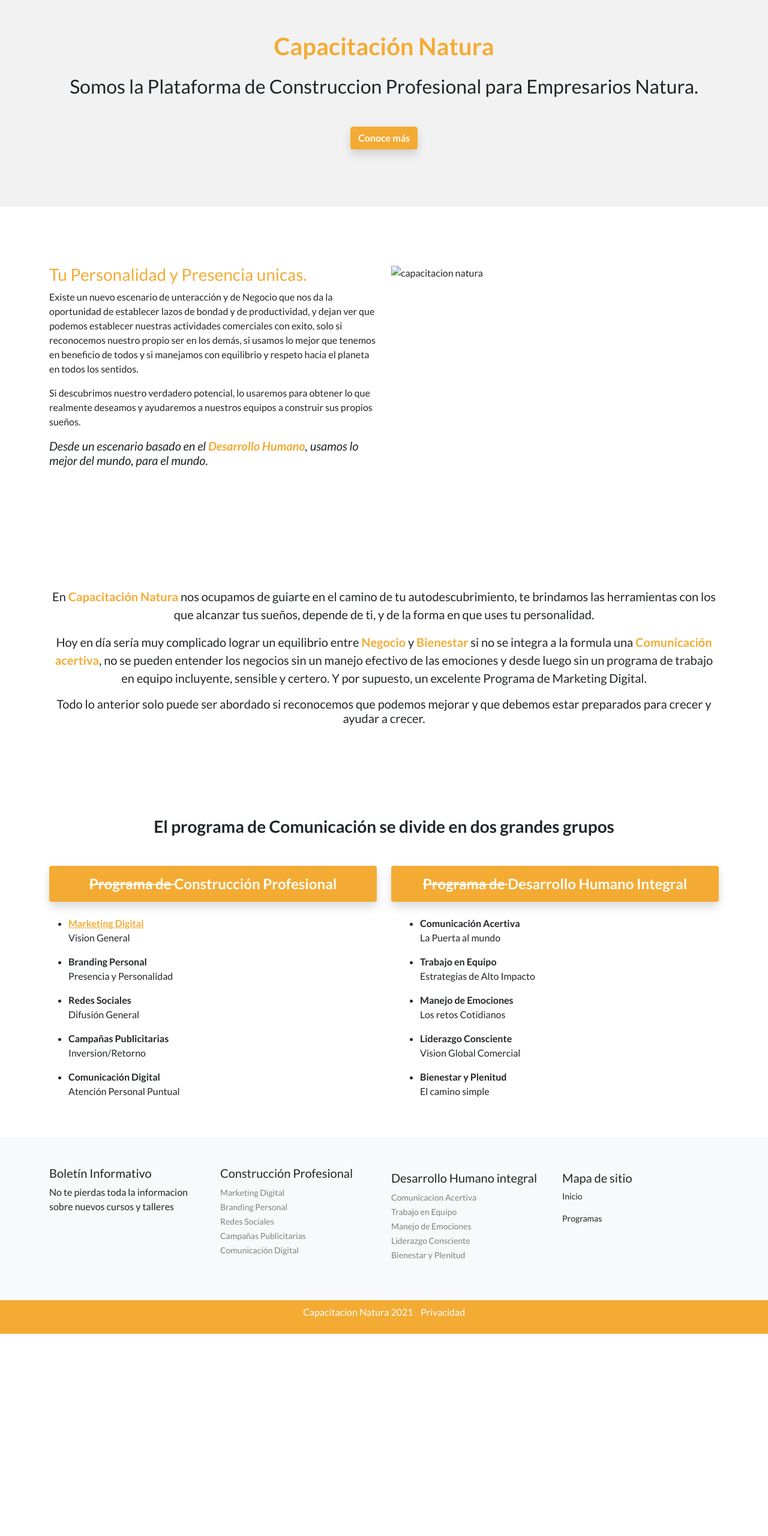
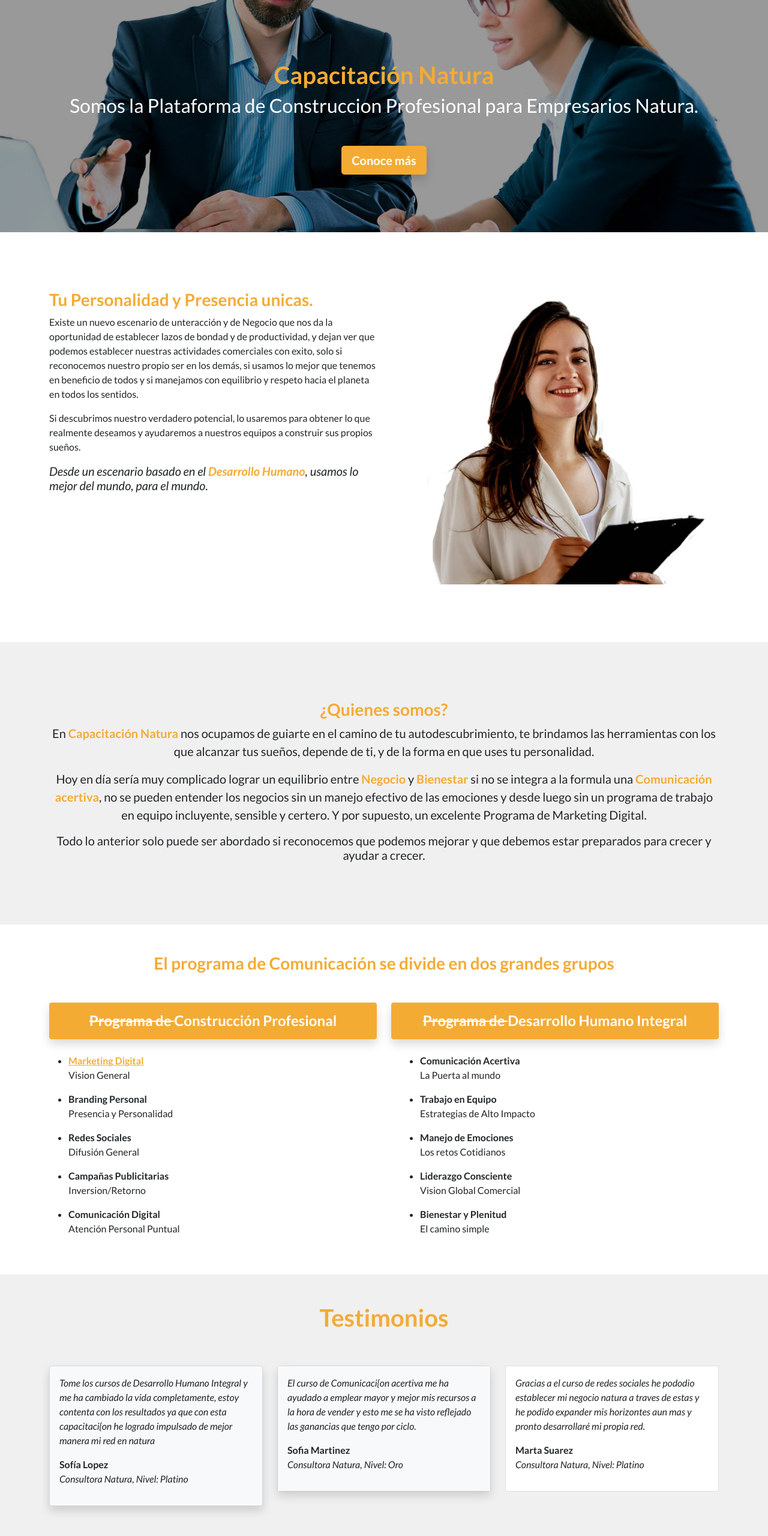
Before and after one commit to carlceca05/capacitacionatura, a website: page index.html in a window 1280 px wide. Shown: the part 220-2780 px from the top of the page at 60% size. Before the commit the page ends 2443 px from the top, so only its background shows below. Drawn offline with nearby package versions, Linux system fonts and the light colour scheme.

Commit message:
fin 20_julio

```diff
--- a/estilos/estilos.css
+++ b/estilos/estilos.css
@@ -2,6 +2,16 @@
     text-decoration: none;
     color: gray;
 }
+.fondo{
+    background-image: url(../img/2.jpg);
+    background-repeat: no-repeat;
+    background-position: center;
+    background-size: cover;
+}
+.gris{
+    background-color: #f0f0f0;
+}
+
 .modalmask {
     position: fixed;
     font-family: Arial, sans-serif;
--- a/index.html
+++ b/index.html
@@ -48,12 +48,10 @@
                             </li>
                             <li><a class="dropdown-item " href="#"> <small>Redes Sociales</small></a>
                             </li>
-                            <li><a class="dropdown-item " href="#"> <small><li><a class="dropdown-item " href="#"> <small>Campañas Publicitarias</small></a>
-                            </li></small></a>
+                            <li><a class="dropdown-item " href="#">  <small>Campañas Publicitarias</small></a>
                             </li>
-                            <li><a class="dropdown-item " href="#"> <small><li><a class="dropdown-item " href="#"> <small>Comunicación Digital
+                            <li><a class="dropdown-item " href="#"> <small>Comunicación Digital
                             </small></a>
-                            </li></small></a>
                             </li>
                             <li><hr class="dropdown-divider"></li>
                             <li><a class="dropdown-item fw-bold" href="#">Desarrollo Humano integral</a></li>
@@ -77,9 +75,9 @@
     <!--seccion 1 principal-->
     <section class="jumbotron-fluid bg-secondary alto fondo pt-5 pb-5">
         <div class="container text-center mt-5 pt-5 pb-5">
-            <h1 class="mt-5 text-primary fw-bold">Capacitación Natura</h1>
-            <h2 class="mt-4 mb-5">Somos la Plataforma de Construccion Profesional para Empresarios Natura.</h2>
-            <a class="btn btn-primary btn text-white fw-bold shadow" href="#intro"> Conoce más </a>
+            <h1 class="mt-5 pt-5 text-primary fw-bold">Capacitación Natura</h1>
+            <h2 class=" mb-5 text-white">Somos la Plataforma de Construccion Profesional para Empresarios Natura.</h2>
+            <a class="btn btn-primary btn-lg text-white fw-bold shadow" href="#intro"> Conoce más </a>
         </div>
     </section>
     <!--seccion 2 -->
@@ -87,22 +85,23 @@
         <div id="intro" class="container pt-5 pb-5">
             <div class="row">
 		        <div class="col-md-6 col-sm-12 col-xs-12 ">
-			        <h3 class="text-primary">Tu Personalidad y Presencia unicas.</h3>
+			        <h3 class="text-primary fw-bold">Tu Personalidad y Presencia unicas.</h3>
                     <p class="">Existe un nuevo escenario de unteracción y de Negocio que nos da la oportunidad de establecer lazos de bondad y de productividad, y dejan ver que podemos establecer nuestras actividades comerciales con exito, solo si reconocemos nuestro propio ser en los demás, si usamos lo mejor que tenemos en beneficio de todos y si manejamos con equilibrio y respeto hacia el planeta en todos los sentidos.</p>
                     <p class="">Si descubrimos nuestro verdadero potencial, lo usaremos para obtener lo que realmente deseamos y ayudaremos a nuestros equipos a construir sus propios sueños.</p>
                     <h5 class=""><i>Desde un escenario basado en el <strong class="text-primary"> Desarrollo Humano</strong>, usamos lo mejor del mundo, para el mundo.</i></h5>
 		        </div>
                 <div class="col-md-6 col-sm-12 col-xs-12 ">
-			        <img src="img/" class="img-fluid " alt="capacitacion natura">
+			        <img src="img/3.jpg" class="img-fluid " alt="capacitacion natura">
 		        </div>
             </div>
         </div>
     </section>
     <!--seccion 3 -->
-    <section class="container-fluid pt-5 pb-5">
+    <section class="container-fluid pt-5 pb-5 gris">
         <div class="container pt-5 pb-5">
             <div class="row">
 		        <div class="col text-center fs-5">
+                    <h3 class="fw-bold text-primary" >¿Quienes somos?</h3>
                     <p>En <strong class="text-primary"> Capacitación Natura</strong> nos ocupamos de guiarte en el camino de tu autodescubrimiento, te brindamos las herramientas con los que alcanzar tus sueños, depende de ti, y de la forma en que uses tu personalidad.</p>
                     <p>Hoy en día sería muy complicado lograr un equilibrio entre <strong class="text-primary"> Negocio </strong> y <strong class="text-primary"> Bienestar </strong> si no se integra a la formula una <strong class="text-primary"> Comunicación acertiva</strong>, no se pueden entender los negocios sin un manejo efectivo de las emociones y desde luego sin un programa de trabajo en equipo incluyente, sensible y certero. Y por supuesto, un excelente Programa de Marketing Digital.</p>
                     <h5>Todo lo anterior solo puede ser abordado si reconocemos que podemos mejorar y que debemos estar preparados para crecer y ayudar a crecer.</h5>
@@ -117,8 +116,8 @@
     <!--seccion 2 programas-->
     <section class="container-fluid ">
         <div class="container pt-5 pb-5">
-            <h3 class="fw-bold text-center mb-5">El programa de Comunicación se divide en dos grandes grupos</h3>
-            <div class="row">
+            <h3 class="fw-bold text-center mb-5 text-primary">El programa de Comunicación se divide en dos grandes grupos</h3>
+            <div class="row row-cols-1 row-cols-sm-1 row-cols-md-2">
                 <div class="col">
                     <h4 class="bg-primary p-3 text-white text-center fw-bold rounded shadow"><del>Programa de </del>Construcción Profesional</h4>
                     <ul class="mt-4">
@@ -156,7 +155,39 @@
 
             </div>
         </div>
+    </section>
+    <!--testimonios-->
+    <section class="container-fluid gris">
+        <div class="container pt-5 pb-5">
+            <h1 class="text-center fw-bold pb-5 text-primary">Testimonios</h1>
+            <div class="row row-cols-1 row-cols-sm-1 row-cols-md-3">
+                <div class="col mb-3 ">
+                    <div class="card bg-light shadow">
+                        <div class="card-body">
+                            <p> <em>Tome los cursos de Desarrollo Humano Integral y me ha cambiado la vida completamente, estoy contenta con los resultados ya que con esta capacitaci{on he logrado impulsado de mejor manera mi red en natura</em></p>
+                            <p> <strong> Sofía Lopez </strong>  <br> <em>  Consultora Natura, Nivel: Platino </em>   </p>
+                        </div>
+                    </div>
+                </div>
+                <div class="col mb-3">
+                    <div class="card ">
+                        <div class="card-body shadow bg-light">
+                            <p> <em>El curso de Comunicaci{on acertiva me ha ayudado a emplear mayor y mejor mis recursos a la hora de vender y esto me se ha visto reflejado las ganancias que tengo por ciclo.</em></p>
+                            <p> <strong> Sofia Martinez</strong>  <br> <em>  Consultora Natura, Nivel: Oro </em>   </p>
+                        </div>
+                    </div>
+                </div>
+                <div class="col mb-3">
+                    <div class="card ">
+                        <div class="card-body">
+                            <p> <em>Gracias a el curso de redes sociales he pododio establecer mi negocio natura a traves de estas y he podido expander mis horizontes aun mas y pronto desarrollaré mi propia red.</em></p>
+                            <p> <strong> Marta Suarez</strong>  <br> <em>  Consultora Natura, Nivel: Platino </em>   </p>
+                        </div>
+                    </div>
+                </div>
+            </div>
 
+        </div>
     </section>
     <!--foooter-->
     <section class="container-fluid bg-light pt-5 pb-5">
--- a/marketingdg.html
+++ b/marketingdg.html
@@ -37,36 +37,34 @@
                         <ul class="dropdown-menu " aria-labelledby="navbarDropdown">
                             <li class=""><a class="dropdown-item fw-bold" href="#"> Construcción Profesional </a></li>
                             <li><a class="dropdown-item " href="#"> <small>Marketing Digital</small></a></li>
-                            <li><a class="dropdown-item " href="#"> <small>Branding Personal</small></a>
-                            </li>
-                            <li><a class="dropdown-item " href="#"> <small>Redes Sociales</small></a>
-                            </li>
-                            <li><a class="dropdown-item " href="#"> <small><li><a class="dropdown-item " href="#"> <small>Campañas Publicitarias</small></a>
-                            </li></small></a>
-                            </li>
-                            <li><a class="dropdown-item " href="#"> <small><li><a class="dropdown-item " href="#"> <small>Comunicación Digital
-                            </small></a>
-                            </li></small></a>
-                            </li>
+                            <li><a class="dropdown-item " href="#"> <small>Branding Personal</small></a></li>
+                            <li><a class="dropdown-item " href="#"> <small>Redes Sociales</small></a></li>
+                            <li><a class="dropdown-item" href="#"><small>Campañas Publicitarias</small></a></li>
+                            <li><a class="dropdown-item " href="#"> <small>Comunicación Digital</small></a></li>
                             <li><hr class="dropdown-divider"></li>
                             <li><a class="dropdown-item fw-bold" href="#">Desarrollo Humano integral</a></li>
-                            <li> <a class="dropdown-item " href="#"><small> Comunicacion Acertiva</small></a>
-                            </li>
-                            <li class=""> <a class="dropdown-item " href="#"> <small> Trabajo en Equipo</small></a>
-                            </li>
-                            <li class=""> <a class="dropdown-item " href="#"> <small> Manejo de Emociones</small></a>
-                            </li>
-                            <li class=""> <a class="dropdown-item " href="#"> <small> Liderazgo Consciente</small></a>
-                            </li>
-                            <li class=""> <a class="dropdown-item " href="#"> <small> Bienestar y Plenitud
-                            </small></a>
-                            </li>
+                            <li> <a class="dropdown-item " href="#"><small> Comunicacion Acertiva</small></a></li>
+                            <li class=""> <a class="dropdown-item " href="#"> <small> Trabajo en Equipo</small></a></li>
+                            <li class=""> <a class="dropdown-item " href="#"> <small> Manejo de Emociones</small></a></li>
+                            <li class=""> <a class="dropdown-item " href="#"> <small> Liderazgo Consciente</small></a></li>
+                            <li class=""> <a class="dropdown-item " href="#"> <small> Bienestar y Plenitud</small></a></li>
                         </ul>
                     </li>
                 </ul>
             </div>
         </div>
     </nav>
+    <!--seccion 1 principal-->
+    <section class="jumbotron-fluid bg-secondary alto fondo pt-5 pb-5">
+        <div class="container text-center mt-5 pt-5 pb-5">
+            <h1 class="mt-5 pt-5 text-primary fw-bold">Marketing Digital</h1>
+            <h2 class=" mb-5 text-white">Visión general</h2>
+            <a class="btn btn-primary btn-lg text-white fw-bold shadow" href="#intro"> Inscríbete </a>
+        </div>
+    </section>
+    <!--seccion 1-->
 
+
+    <script defer src="https://cdn.jsdelivr.net/npm/bootstrap@5.0.2/dist/js/bootstrap.bundle.min.js" integrity="sha384-MrcW6ZMFYlzcLA8Nl+NtUVF0sA7MsXsP1UyJoMp4YLEuNSfAP+JcXn/tWtIaxVXM" crossorigin="anonymous" async></script>
 </body>
 </html>
```
Also changed, not shown: img/1.jpg (added), img/1.png (added), img/2.jpg (added), img/3.jpg (added).
